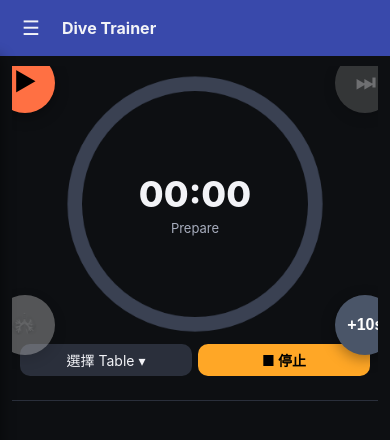
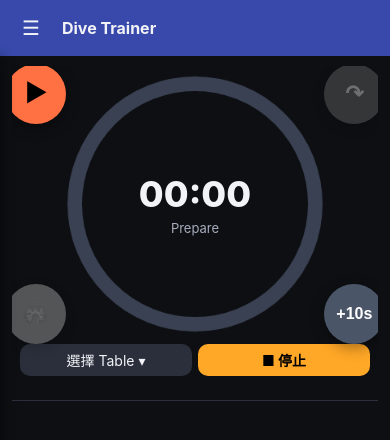
Before and after one commit to RheC1e/google-dive, a plain HTML site: page index.html in a window 390 px wide. Drawn offline with Linux system fonts and the light colour scheme.

Commit message:
Adjust corner button offsets and icon

```diff
--- a/index.html
+++ b/index.html
@@ -48,7 +48,7 @@
             </div>
             <div class="corner-controls">
               <button id="pauseBtn" class="corner-btn corner-top-left warn" title="開始/暫停"><span class="corner-label">▶</span></button>
-              <button id="skipBtn" class="corner-btn corner-top-right danger" title="跳過"><span class="corner-label">⏭</span></button>
+              <button id="skipBtn" class="corner-btn corner-top-right danger" title="跳過"><span class="corner-label">↷</span></button>
               <button id="plus10Btn" class="corner-btn corner-bottom-right" title="+10秒"><span class="corner-label">+10s</span></button>
               <button id="markDiaphragmBtn" class="corner-btn corner-bottom-left lung" title="記錄橫膈膜第一次抽動"><span class="corner-label">🫁</span></button>
             </div>
--- a/styles.css
+++ b/styles.css
@@ -180,6 +180,7 @@ body{
 .corner-btn{
   position:absolute;
   --corner-translate: translate(0,0);
+  --corner-offset:14px;
   width:78px;
   height:78px;
   border:none;
@@ -206,24 +207,24 @@ body{
 .corner-btn.lung{background:#ffb74d;color:#000;}
 #plus10Btn{background:#4a5568;font-size:13px;font-weight:600;}
 .corner-btn.corner-top-left{
-  top:0;
-  left:0;
-  --corner-translate:translate(-45%,-45%);
+  top:var(--corner-offset);
+  left:var(--corner-offset);
+  --corner-translate:translate(-40%,-40%);
 }
 .corner-btn.corner-top-right{
-  top:0;
-  right:0;
-  --corner-translate:translate(45%,-45%);
+  top:var(--corner-offset);
+  right:var(--corner-offset);
+  --corner-translate:translate(40%,-40%);
 }
 .corner-btn.corner-bottom-right{
-  bottom:0;
-  right:0;
-  --corner-translate:translate(45%,45%);
+  bottom:var(--corner-offset);
+  right:var(--corner-offset);
+  --corner-translate:translate(40%,40%);
 }
 .corner-btn.corner-bottom-left{
-  bottom:0;
-  left:0;
-  --corner-translate:translate(-45%,45%);
+  bottom:var(--corner-offset);
+  left:var(--corner-offset);
+  --corner-translate:translate(-40%,40%);
 }
 .corner-btn .corner-label{
   display:flex;
@@ -247,19 +248,20 @@ body{
     width:60px;
     height:60px;
     font-size:15px;
+    --corner-offset:8px;
   }
   #plus10Btn{font-size:11px;}
   .corner-btn.corner-top-left{
-    --corner-translate:translate(-35%,-35%);
+    --corner-translate:translate(-30%,-30%);
   }
   .corner-btn.corner-top-right{
-    --corner-translate:translate(35%,-35%);
+    --corner-translate:translate(30%,-30%);
   }
   .corner-btn.corner-bottom-right{
-    --corner-translate:translate(35%,35%);
+    --corner-translate:translate(30%,30%);
   }
   .corner-btn.corner-bottom-left{
-    --corner-translate:translate(-35%,35%);
+    --corner-translate:translate(-30%,30%);
   }
 }
 .home .controls.primary{
```
